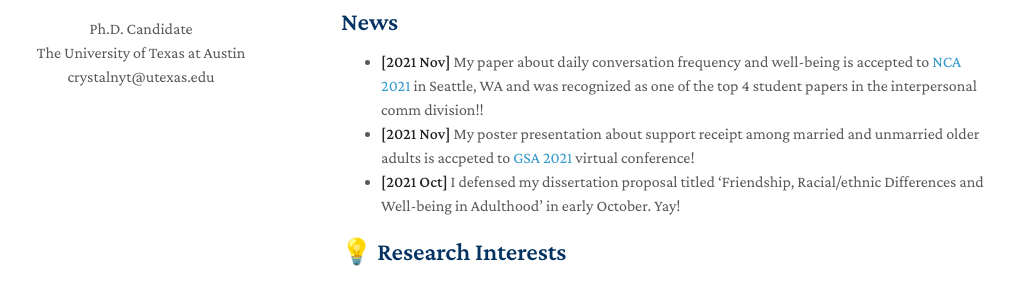
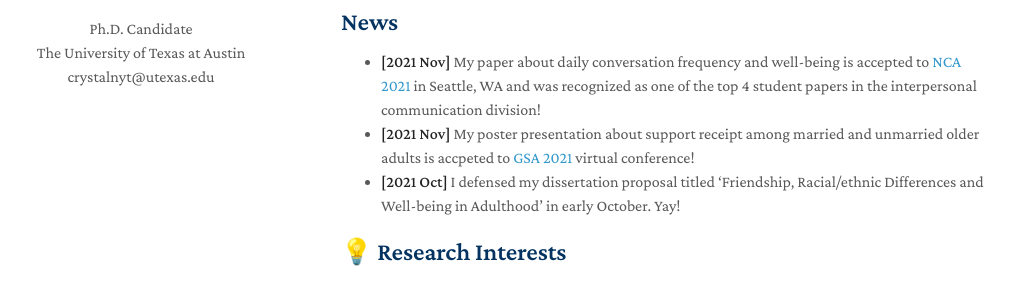
Before and after one commit to Crystal-ng/Crystal-ng.github.io, a Jekyll site: the page built from index.md, in a window 1280 px wide and 900 px high. Shown: the part 265-550 px from the top of the window, without its empty margins (129-1148 px from the left). Built offline with Jekyll 4.4.1, drawn with Linux system fonts in a browser that asks for light colours; nearby versions of some CDN libraries; a style sheet for code colours, icons or effects is not loaded; our own code applies the rules of GitHub Pages for plain Markdown files.

Commit message:
Update index.md

```diff
--- a/index.md
+++ b/index.md
@@ -11,7 +11,7 @@ My name is Crystal Ng. I am a Ph.D. candidate at the University of Texas at Aust
 
 ## News
 
-- **[2021 Nov]** My paper about daily conversation frequency and well-being is accepted to [NCA 2021](https://www.natcom.org/) in Seattle, WA and was recognized as one of the top 4 student papers in the interpersonal comm division!!
+- **[2021 Nov]** My paper about daily conversation frequency and well-being is accepted to [NCA 2021](https://www.natcom.org/) in Seattle, WA and was recognized as one of the top 4 student papers in the interpersonal communication division!
 - **[2021 Nov]** My poster presentation about support receipt among married and unmarried older adults is accpeted to [GSA 2021](https://www.gsa2021.org/) virtual conference!
 - **[2021 Oct]** I defensed my dissertation proposal titled 'Friendship, Racial/ethnic Differences and Well-being in Adulthood' in early October. Yay!
 
```
